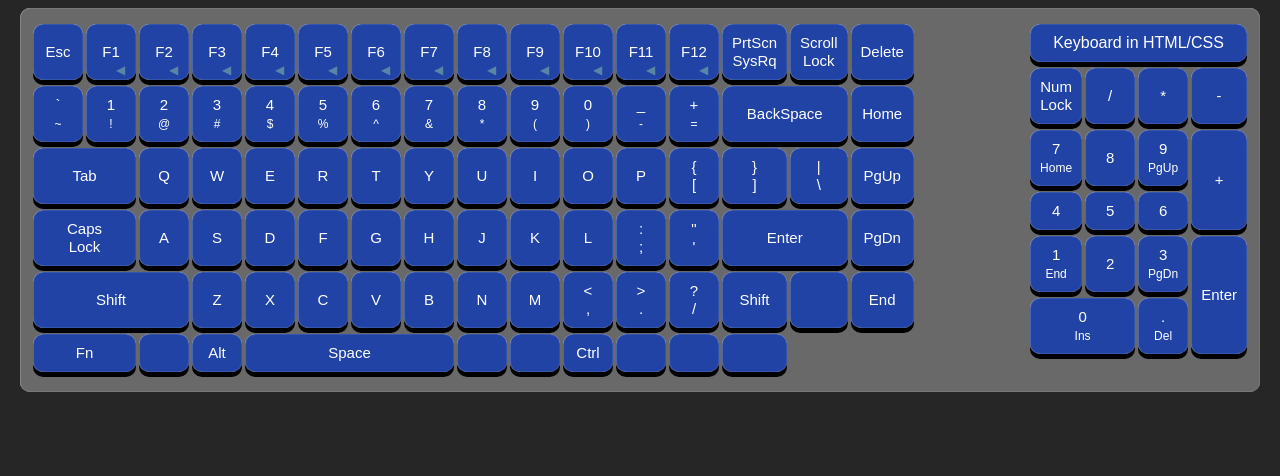
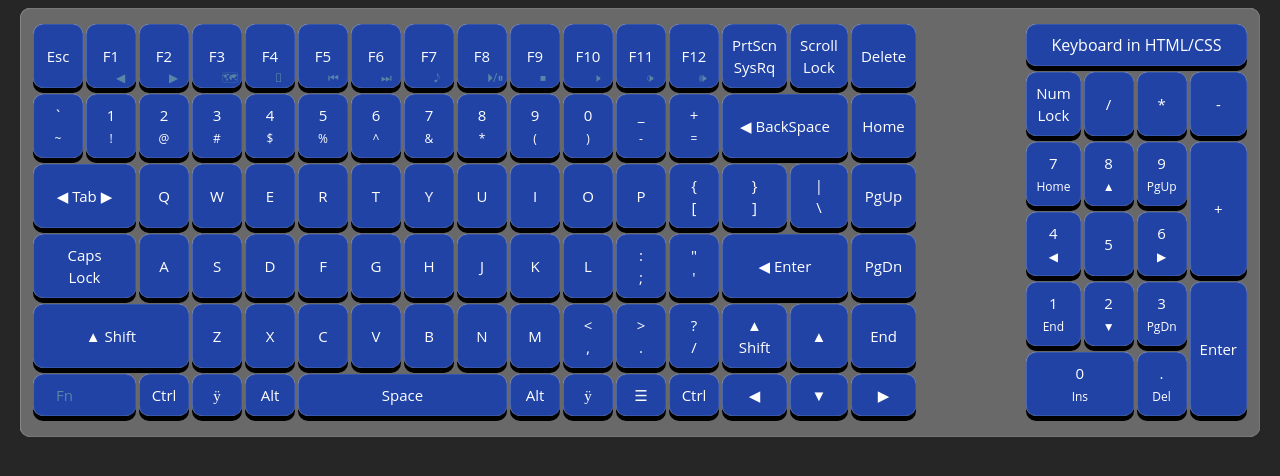
Before and after one commit to poopierosary/frontendstuff, a plain HTML site: page keyboard/index.html in a window 1280 px wide. Drawn offline with Linux system fonts and the light colour scheme.

Commit message:
I think it's completed.

```diff
--- a/keyboard/index.html
+++ b/keyboard/index.html
@@ -21,17 +21,17 @@
 				<!-- start of F keys -->
 				<td><a href="">Esc</a></td>
 				<td><a href="">F1<br><span id="F-keys">◀</span></a></td>
-				<td><a href="">F2<br><span id="F-keys">◀</span></a></td>
-				<td><a href="">F3<br><span id="F-keys">◀</span></a></td>
-				<td><a href="">F4<br><span id="F-keys">◀</span></a></td>
-				<td><a href="">F5<br><span id="F-keys">◀</span></a></td>
-				<td><a href="">F6<br><span id="F-keys">◀</span></a></td>
-				<td><a href="">F7<br><span id="F-keys">◀</span></a></td>
-				<td><a href="">F8<br><span id="F-keys">◀</span></a></td>
-				<td><a href="">F9<br><span id="F-keys">◀</span></a></td>
-				<td><a href="">F10<br><span id="F-keys">◀</span></a></td>
-				<td><a href="">F11<br><span id="F-keys">◀</span></a></td>
-				<td><a href="">F12<br><span id="F-keys">◀</span></a></td>
+				<td><a href="">F2<br><span id="F-keys">▶</span></a></td>
+				<td><a href="">F3<br><span id="F-keys">🗺</span></a></td>
+				<td><a href="">F4<br><span id="F-keys">&#57620;</span></a></td>
+				<td><a href="">F5<br><span id="F-keys">⏮</span></a></td>
+				<td><a href="">F6<br><span id="F-keys">⏭</span></a></td>
+				<td><a href="">F7<br><span id="F-keys">𝅘𝅥𝅮</span></a></td>
+				<td><a href="">F8<br><span id="F-keys">⏵/⏸</span></a></td>
+				<td><a href="">F9<br><span id="F-keys">⏹</span></a></td>
+				<td><a href="">F10<br><span id="F-keys">🕨</span></a></td>
+				<td><a href="">F11<br><span id="F-keys">🕩</span></a></td>
+				<td><a href="">F12<br><span id="F-keys">🕪</span></a></td>
 				<!-- end of F keys -->
 
 				<!-- Start of Three Keys -->
@@ -55,12 +55,12 @@
 				<td><a href="">0<br><span>)</span></a></td>
 				<td><a href="">_<br><span>-</span></a></td>
 				<td><a href="">+<br><span>=</span></a></td>
-				<td colspan="2"><a href="">BackSpace</a></td>
+				<td colspan="2"><a href="">◀ BackSpace</a></td>
 				<td><a href="">Home</a></td>
 			</tr><!-- end of Num keys top layer -->
 
 			<tr><!-- start of second layer keys-->
-				<td colspan="2"><a href="">Tab</a></td>
+				<td colspan="2"><a href="">◀ Tab ▶</a></td>
 				<td><a href="">Q</a></td>
 				<td><a href="">W</a></td>
 				<td><a href="">E</a></td>
@@ -90,12 +90,12 @@
 				<td><a href="">L</a></td>
 				<td><a href="">:<br>;</a></td>
 				<td><a href="">"<br>'</a></td>
-				<td colspan="2"><a href="">Enter</a></td>
+				<td colspan="2"><a href="">◀ Enter</a></td>
 				<td><a href="">PgDn</a></td>
 			</tr><!-- end of third layer keys-->
 
 			<tr>
-				<td colspan="3"><a href="">Shift</a></td>
+				<td colspan="3"><a href="">▲ Shift</a></td>
 				<td><a href="">Z</a></td>
 				<td><a href="">X</a></td>
 				<td><a href="">C</a></td>
@@ -106,22 +106,24 @@
 				<td><a href=""><<br>,</a></td>
 				<td><a href="">><br>.</a></td>
 				<td><a href="">?<br>/</a></td>
-				<td><a href="">Shift</a></td>
-				<td><a href=""></a></td>
+				<td><a href="">▲ Shift</a></td>
+				<td><a href="">▲</a></td>
 				<td><a href="">End</a></td>
 			</tr>
 
 			<tr>
-				<td colspan="2"><a href="">Fn</a></td>
-				<td><a href=""></a></td>
+				<td colspan="2"><a id="Fnkey" href="">Fn</a></td>
+				<td><a href="">Ctrl</a></td>
+				<td><a id="windowsKey" href="">ÿ</a></td>
 				<td><a href="">Alt</a></td>
 				<td colspan="4"><a href="">Space</a></td>
-				<td><a href=""></a></td>
-				<td><a href=""></a></td>
+				<td><a href="">Alt</a></td>
+				<td><a id="windowsKey" href="">ÿ</a></td>
+				<td><a href="">&#9776;</a></td>
 				<td><a href="">Ctrl</a></td>
-				<td><a href=""></a></td>
-				<td><a href=""></a></td>
-				<td><a href=""></a></td>
+				<td><a href="">◀</a></td>
+				<td><a href="">▼</a></td>
+				<td><a href="">▶</a></td>
 			</tr>
 		</table>
 
@@ -137,18 +139,18 @@
 			</tr>
 			<tr>
 				<td><a href="">7<br><span>Home</span></a></td>
-				<td><a href="">8<br><span></span></a></td>
+				<td><a href="">8<br><span>▲</span></a></td>
 				<td><a href="">9<br><span>PgUp</span></a></td>
 				<td rowspan="2"><a href="">+</a></td>
 			</tr>
 			<tr>
-				<td><a href="">4<br><span></span></a></td>
+				<td><a href="">4<br><span>◀</span></a></td>
 				<td><a href="">5</a></td>
-				<td><a href="">6<br><span></span></a></td>
+				<td><a href="">6<br><span>▶</span></a></td>
 			</tr>
 			<tr>
 				<td><a href="">1<br><span>End</span></a></td>
-				<td><a href="">2<br><span></span></a></td>
+				<td><a href="">2<br><span>▼</span></a></td>
 				<td><a href="">3<br><span>PgDn</span></a></td>
 				<td rowspan="2"><a href="">Enter</a></td>
 			</tr>
--- a/keyboard/src/styles/theme/global.css
+++ b/keyboard/src/styles/theme/global.css
@@ -1,11 +1,7 @@
 *{
 	text-decoration: none;
 	color: white;
-	font-family: 'Nunito', sans-serif;
-}
-
-@font-face {
-
+	font-family: 'Open Sans', sans-serif;
 }
 
 body{
--- a/keyboard/src/styles/theme/keyboard.css
+++ b/keyboard/src/styles/theme/keyboard.css
@@ -1,3 +1,7 @@
+.numPad {
+	float: right;
+}
+
 #F-keys {
 	color: #5886a6;
 	margin-left: 5px;
@@ -5,6 +9,12 @@
 	position: absolute;
 }
 
-.numPad {
-	float: right;
+#Fnkey{
+	color: #5886a6;
+	padding-right: 40px;
 }
+
+
+#windowsKey{
+	font-family: wingdings;
+}
```
